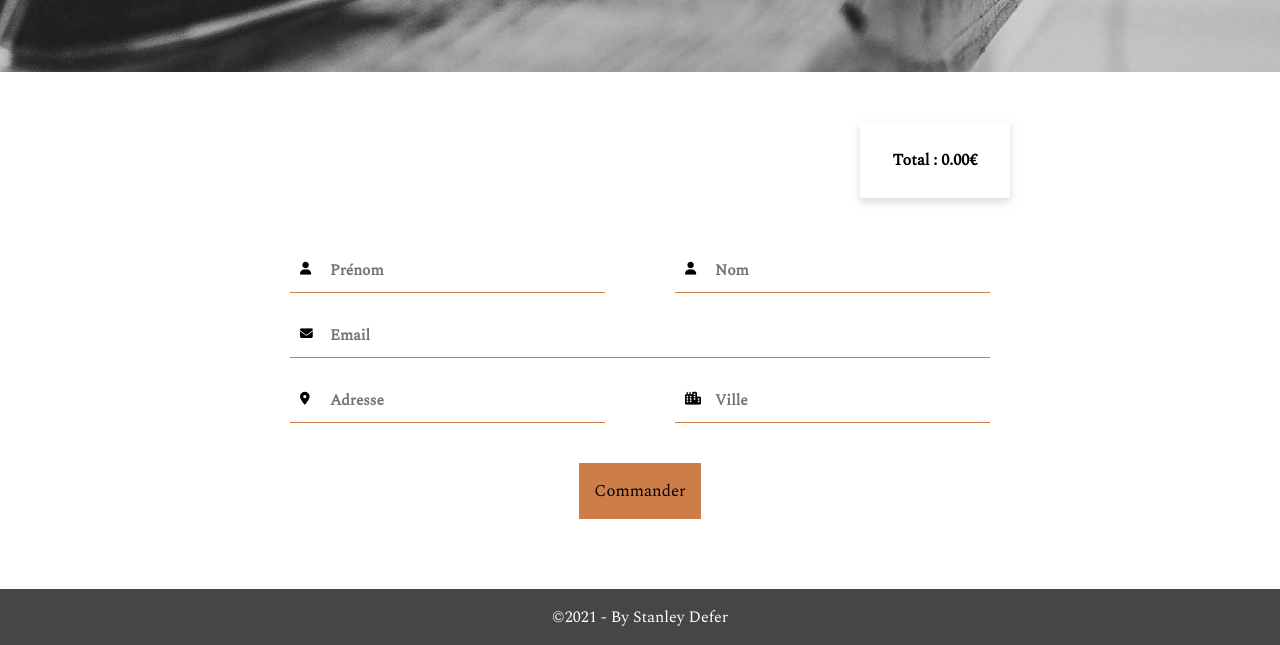
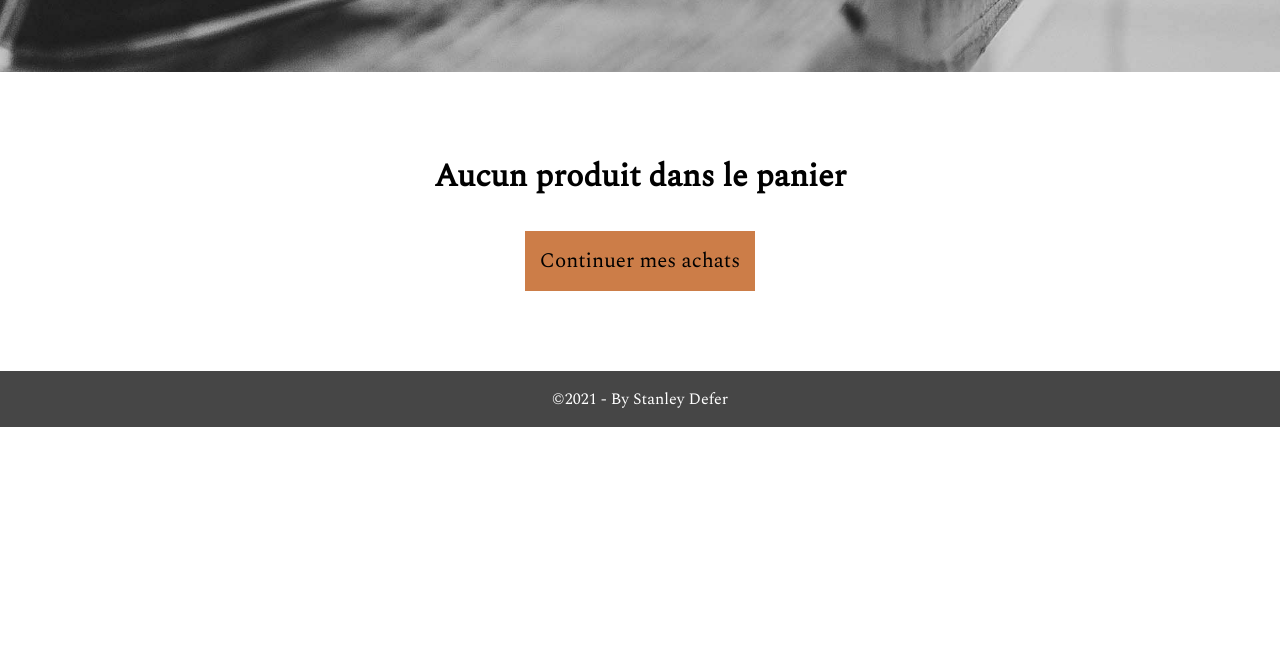
Before and after one commit to Zlastaneur/-StanleyDefer_5_16032021, a website with bundled scripts: page cart/index.html in a window 1280 px wide. Shown: the part 624-1269 px from the top of the page. After the commit the page ends 1051 px from the top, so only its background shows below. Built offline with nearby package versions, Linux system fonts and the light colour scheme.

Commit message:
✨ add checkProductInCart

```diff
--- a/cart/index.html
+++ b/cart/index.html
@@ -88,6 +88,13 @@
         <h1>Votre Panier</h1>
     </section>
 
+    <div id="emptyCart">
+        <h1 class="title">Aucun produit dans le panier</h1>
+        <a href="../index.html">
+            <button class="home button">Continuer mes achats</button>
+        </a>
+    </div>
+
     <section id="cart" class="showContainer">
         <div class="cartList">
         </div>
--- a/sass/components/_horizontalCard.scss
+++ b/sass/components/_horizontalCard.scss
@@ -52,7 +52,7 @@
         .cardImage {
             max-width: 400px;
             width: 100%;
-            margin-right: 20px;
+            margin-right: 30px;
         }
     }
 }
@@ -96,16 +96,11 @@
 
             .action {
                 max-width: 100%;
-                justify-content: center;
             }
 
             .addCart {
-                margin: 0 20px 0 0;
+                margin: 0px;
                 font-size: 1em;
-
-                p {
-                    display: none;
-                }
             }
         }
     }
--- a/sass/layouts/_cart.scss
+++ b/sass/layouts/_cart.scss
@@ -1,3 +1,9 @@
+#cartPage {
+    display: flex;
+    min-height: 100vh;
+    flex-direction: column;
+    justify-content: space-between;
+}
 #cart {
     max-width: 800px;
     margin: auto;
@@ -13,3 +19,19 @@
         margin: auto;
     }
 }
+
+#emptyCart {
+    max-width: 600px;
+    padding: 80px 20px;
+    display: flex;
+    align-items: center;
+    text-align: center;
+    flex-flow: column;
+    margin: auto;
+
+    .title {
+        width: 100%;
+        margin-top: 0px;
+        margin: 0 0 30px 0;
+    }
+}
--- a/src/cart.js
+++ b/src/cart.js
@@ -29,7 +29,21 @@ document.addEventListener("DOMContentLoaded", function () {
     loadCart();
 
     /* ----- Function ------- */
+    function checkProductInCart() {
+        const products = getProductFromStorage();
+
+        if (products.length == 0) {
+            document.querySelector("#cart").style.display = "none";
+            document.querySelector(".shoppingCart").style.visibility = "hidden";
+            document.querySelector("#emptyCart").style.display = "flex";
+        }
+
+        if (products.length > 0) {
+            document.querySelector("#emptyCart").style.display = "none";
+        }
+    }
     function loadCart() {
+        checkProductInCart();
         groupProductsInCart();
         cart.forEach((product) => addToCartList(product));
         updateCountInfo();
@@ -89,9 +103,15 @@ document.addEventListener("DOMContentLoaded", function () {
         let updatedProducts = products.filter((product) => {
             return product.id !== cartItem.dataset.id;
         });
+        console.log(updatedProducts);
 
-        localStorage.setItem("products", JSON.stringify(updatedProducts));
+        if (updatedProducts == 0) {
+            localStorage.removeItem("products");
+        } else {
+            localStorage.setItem("products", JSON.stringify(updatedProducts));
+        }
 
+        checkProductInCart();
         groupProductsInCart();
         updateCountInfo();
         updateTotalInfo();
```
Also changed, not shown: index.html (+1 -1 lines), public/css/style.css, 1 other file.
